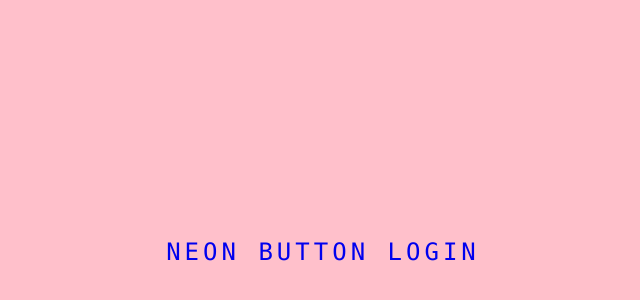
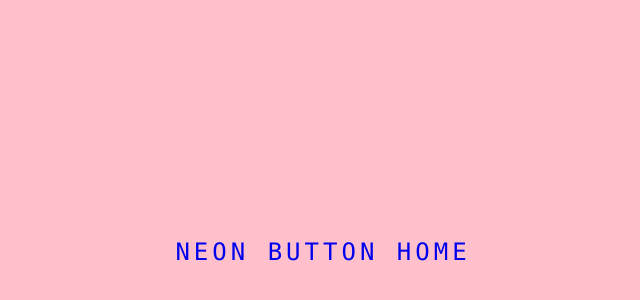
Before and after one commit to lilohergita22/git-tes-9-desember, a plain HTML site: page index.html in a window 1280 px wide. Shown: the part 148-448 px from the top of the page, without its empty margins (317-957 px from the left). Drawn offline with Linux system fonts and the light colour scheme.

Commit message:
commit in branch home and file index.html

```diff
--- a/index.html
+++ b/index.html
@@ -11,7 +11,7 @@
 		<span></span>
 		<span></span>
 		<span></span>
-		Neon Button Login
+		Neon Button Home
 	</a>
 
 </body>
```
